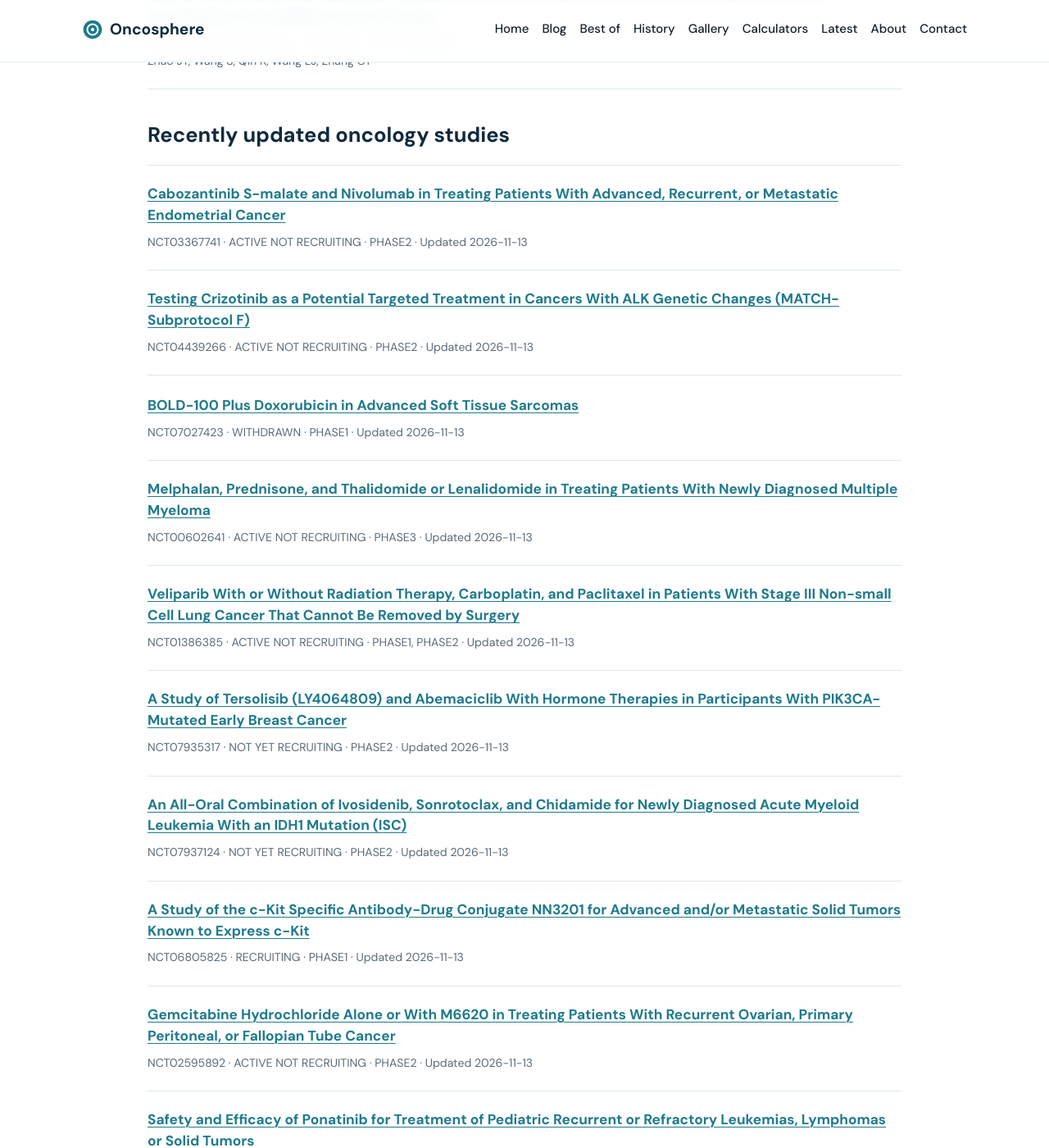
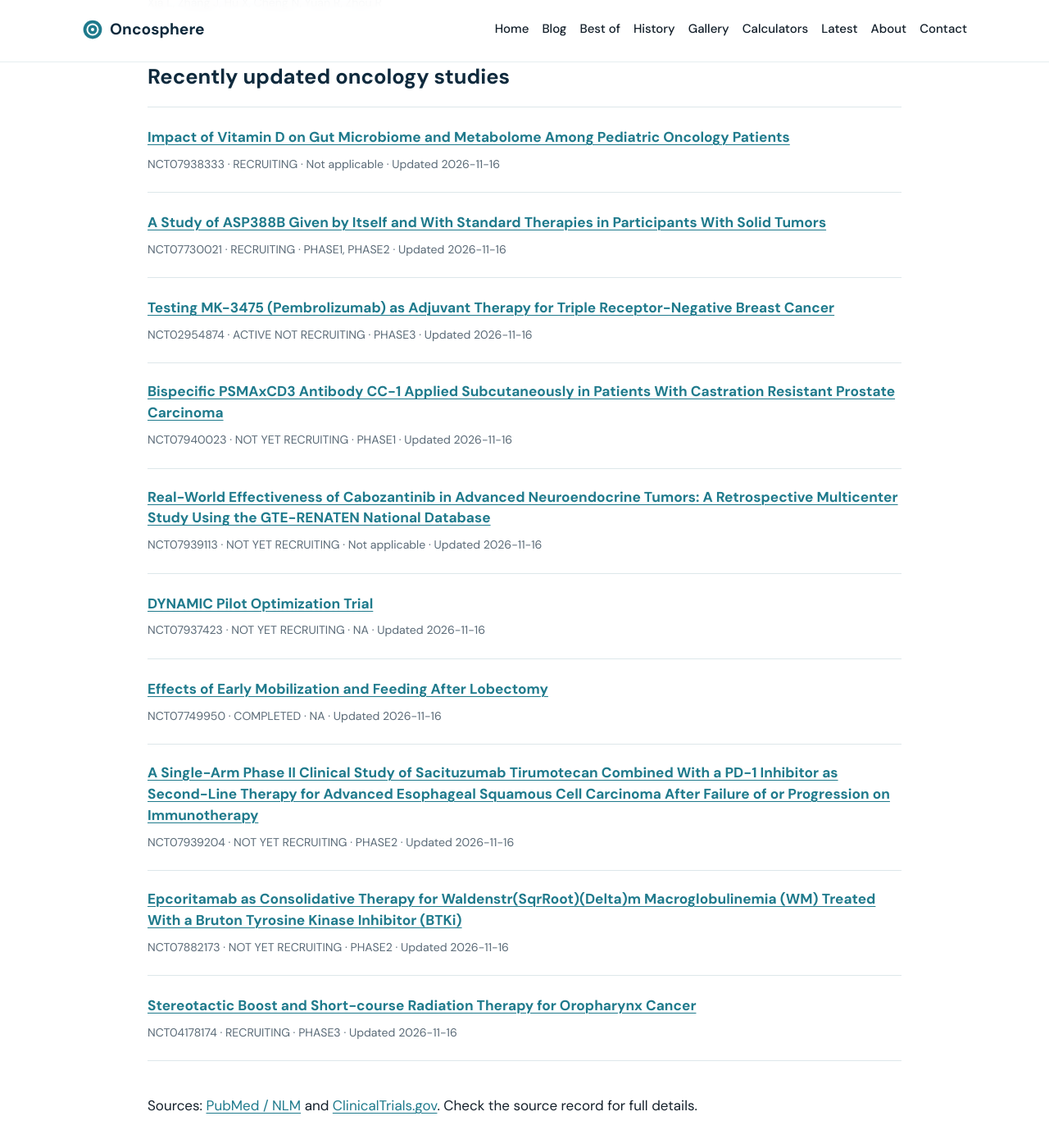
Before and after one commit to senthilstar/Oncosphere, a Jekyll site: the page built from latest.md, in a window 1280 px wide and 1400 px high, scrolled down 2541 px. Shown: the whole window at 82% size. Built offline with Jekyll 4.4.1, drawn with Linux system fonts in a browser that asks for light colours; some of the changed text lies outside the part shown.

Commit message:
Refresh oncology research feeds

```diff
--- a/_data/latest_pubmed.json
+++ b/_data/latest_pubmed.json
@@ -30,34 +30,49 @@
     "url": "https://pubmed.ncbi.nlm.nih.gov/42981670/"
   },
   {
-    "pmid": "42913036",
-    "title": "A novel dual-functional ligand targeting c-Myc and VEGF promoter G-quadruplexes for colorectal cancer therapy.",
-    "journal": "Spectrochimica acta. Part A, Molecular and biomolecular spectroscopy",
-    "pubdate": "2027 Feb 15",
+    "pmid": "43039505",
+    "title": "FDG PET/CT in Gynecologic Malignancies.",
+    "journal": "Magnetic resonance imaging clinics of North America",
+    "pubdate": "2027 Feb",
     "authors": [
-      "Gao JM",
-      "Yan W",
-      "Yang J",
-      "Ren H",
-      "Zhao L",
-      "Zhang Y",
-      "Chen Y",
-      "Zhou J",
-      "Wei ZZ",
-      "Liu Q",
-      "Zeng H",
-      "Ouyang Y",
-      "Hong Z",
-      "Chen Z",
-      "Zhang MM",
-      "Fan Y",
-      "Wang L",
-      "Huang Y",
-      "Wang H",
-      "Bai CC",
-      "Yang H"
+      "Aslaner K",
+      "Ozkan ZG",
+      "Akin EA"
     ],
-    "url": "https://pubmed.ncbi.nlm.nih.gov/42913036/"
+    "url": "https://pubmed.ncbi.nlm.nih.gov/43039505/"
+  },
+  {
+    "pmid": "43039500",
+    "title": "Breast Cancer and Hybrid Imaging Strategies.",
+    "journal": "Magnetic resonance imaging clinics of North America",
+    "pubdate": "2027 Feb",
+    "authors": [
+      "Ntekim AU",
+      "Dibble EH"
+    ],
+    "url": "https://pubmed.ncbi.nlm.nih.gov/43039500/"
+  },
+  {
+    "pmid": "43039498",
+    "title": "Prostate-Specific Membrane Antigen-Targeted Radioligand Therapy in Prostate Cancer: Patient Selection, Treatment Workflow, and Emerging Directions.",
+    "journal": "Magnetic resonance imaging clinics of North America",
+    "pubdate": "2027 Feb",
+    "authors": [
+      "Denizmen Zorba D",
+      "Sanli Y"
+    ],
+    "url": "https://pubmed.ncbi.nlm.nih.gov/43039498/"
+  },
+  {
+    "pmid": "43039495",
+    "title": "Carcinoma of Unknown Primary.",
+    "journal": "Magnetic resonance imaging clinics of North America",
+    "pubdate": "2027 Feb",
+    "authors": [
+      "Mesci I",
+      "Soydal C"
+    ],
+    "url": "https://pubmed.ncbi.nlm.nih.gov/43039495/"
   },
   {
     "pmid": "43032513",
@@ -212,47 +227,5 @@
       "Zhou R"
     ],
     "url": "https://pubmed.ncbi.nlm.nih.gov/42987515/"
-  },
-  {
-    "pmid": "42962979",
-    "title": "Glutamine deprivation elevates EFNB3 and its potential link to macropinocytosis in glioblastoma.",
-    "journal": "Biochimica et biophysica acta. Molecular basis of disease",
-    "pubdate": "2027 Feb",
-    "authors": [
-      "Wang B",
-      "Yao X",
-      "Su Y",
-      "Guo-QiangYuan",
-      "Pan Y"
-    ],
-    "url": "https://pubmed.ncbi.nlm.nih.gov/42962979/"
-  },
-  {
-    "pmid": "42960010",
-    "title": "Nanobiomechanics in Oncology: Atomic Force Microscopy for Cancer Mechanophenotyping Using Cellular Young's Modulus.",
-    "journal": "Journal of the Royal Society of New Zealand",
-    "pubdate": "2027 Feb",
-    "authors": [
-      "Tjoa H",
-      "Mei L",
-      "De Silva H",
-      "Tong D",
-      "Guan G"
-    ],
-    "url": "https://pubmed.ncbi.nlm.nih.gov/42960010/"
-  },
-  {
-    "pmid": "42956580",
-    "title": "Activatable self-reinforcing nanoplatforms potentiate ferroptosis via starvation and photothermal sensitization for amplified cancer therapy.",
-    "journal": "Biosensors & bioelectronics",
-    "pubdate": "2027 Feb 1",
-    "authors": [
-      "Zhao JY",
-      "Wang S",
-      "Qin K",
-      "Wang LJ",
-      "Zhang CY"
-    ],
-    "url": "https://pubmed.ncbi.nlm.nih.gov/42956580/"
   }
 ]
--- a/_data/latest_trials.json
+++ b/_data/latest_trials.json
@@ -1,82 +1,82 @@
 [
   {
-    "nct": "NCT03367741",
-    "title": "Cabozantinib S-malate and Nivolumab in Treating Patients With Advanced, Recurrent, or Metastatic Endometrial Cancer",
-    "status": "ACTIVE_NOT_RECRUITING",
-    "phase": "PHASE2",
-    "updated": "2026-11-13",
-    "url": "https://clinicaltrials.gov/study/NCT03367741"
+    "nct": "NCT07938333",
+    "title": "Impact of Vitamin D on Gut Microbiome and Metabolome Among Pediatric Oncology Patients",
+    "status": "RECRUITING",
+    "phase": "Not applicable",
+    "updated": "2026-11-16",
+    "url": "https://clinicaltrials.gov/study/NCT07938333"
   },
   {
-    "nct": "NCT04439266",
-    "title": "Testing Crizotinib as a Potential Targeted Treatment in Cancers With ALK Genetic Changes (MATCH-Subprotocol F)",
-    "status": "ACTIVE_NOT_RECRUITING",
-    "phase": "PHASE2",
-    "updated": "2026-11-13",
-    "url": "https://clinicaltrials.gov/study/NCT04439266"
+    "nct": "NCT07730021",
+    "title": "A Study of ASP388B Given by Itself and With Standard Therapies in Participants With Solid Tumors",
+    "status": "RECRUITING",
+    "phase": "PHASE1, PHASE2",
+    "updated": "2026-11-16",
+    "url": "https://clinicaltrials.gov/study/NCT07730021"
   },
   {
-    "nct": "NCT07027423",
-    "title": "BOLD-100 Plus Doxorubicin in Advanced Soft Tissue Sarcomas",
-    "status": "WITHDRAWN",
-    "phase": "PHASE1",
-    "updated": "2026-11-13",
-    "url": "https://clinicaltrials.gov/study/NCT07027423"
+    "nct": "NCT02954874",
+    "title": "Testing MK-3475 (Pembrolizumab) as Adjuvant Therapy for Triple Receptor-Negative Breast Cancer",
+    "status": "ACTIVE_NOT_RECRUITING",
+    "phase": "PHASE3",
+    "updated": "2026-11-16",
+    "url": "https://clinicaltrials.gov/study/NCT02954874"
   },
   {
-    "nct": "NCT00602641",
-    "title": "Melphalan, Prednisone, and Thalidomide or Lenalidomide in Treating Patients With Newly Diagnosed Multiple Myeloma",
-    "status": "ACTIVE_NOT_RECRUITING",
-    "phase": "PHASE3",
-    "updated": "2026-11-13",
-    "url": "https://clinicaltrials.gov/study/NCT00602641"
+    "nct": "NCT07940023",
+    "title": "Bispecific PSMAxCD3 Antibody CC-1 Applied Subcutaneously in Patients With Castration Resistant Prostate Carcinoma",
+    "status": "NOT_YET_RECRUITING",
+    "phase": "PHASE1",
+    "updated": "2026-11-16",
+    "url": "https://clinicaltrials.gov/study/NCT07940023"
   },
   {
-    "nct": "NCT01386385",
-    "title": "Veliparib With or Without Radiation Therapy, Carboplatin, and Paclitaxel in Patients With Stage III Non-small Cell Lung Cancer That Cannot Be Removed by Surgery",
-    "status": "ACTIVE_NOT_RECRUITING",
-    "phase": "PHASE1, PHASE2",
-    "updated": "2026-11-13",
-    "url": "https://clinicaltrials.gov/study/NCT01386385"
+    "nct": "NCT07939113",
+    "title": "Real-World Effectiveness of Cabozantinib in Advanced Neuroendocrine Tumors: A Retrospective Multicenter Study Using the GTE-RENATEN National Database",
+    "status": "NOT_YET_RECRUITING",
+    "phase": "Not applicable",
+    "updated": "2026-11-16",
+    "url": "https://clinicaltrials.gov/study/NCT07939113"
   },
   {
-    "nct": "NCT07935317",
-    "title": "A Study of Tersolisib (LY4064809) and Abemaciclib With Hormone Therapies in Participants With PIK3CA-Mutated Early Breast Cancer",
+    "nct": "NCT07937423",
+    "title": "DYNAMIC Pilot Optimization Trial",
+    "status": "NOT_YET_RECRUITING",
+    "phase": "NA",
+    "updated": "2026-11-16",
+    "url": "https://clinicaltrials.gov/study/NCT07937423"
+  },
+  {
+    "nct": "NCT07749950",
+    "title": "Effects of Early Mobilization and Feeding After Lobectomy",
+    "status": "COMPLETED",
+    "phase": "NA",
+    "updated": "2026-11-16",
+    "url": "https://clinicaltrials.gov/study/NCT07749950"
+  },
+  {
+    "nct": "NCT07939204",
+    "title": "A Single-Arm Phase II Clinical Study of Sacituzumab Tirumotecan Combined With a PD-1 Inhibitor as Second-Line Therapy for Advanced Esophageal Squamous Cell Carcinoma After Failure of or Progression on Immunotherapy",
     "status": "NOT_YET_RECRUITING",
     "phase": "PHASE2",
-    "updated": "2026-11-13",
-    "url": "https://clinicaltrials.gov/study/NCT07935317"
+    "updated": "2026-11-16",
+    "url": "https://clinicaltrials.gov/study/NCT07939204"
   },
   {
-    "nct": "NCT07937124",
-    "title": "An All-Oral Combination of Ivosidenib, Sonrotoclax, and Chidamide for Newly Diagnosed Acute Myeloid Leukemia With an IDH1 Mutation (ISC)",
+    "nct": "NCT07882173",
+    "title": "Epcoritamab as Consolidative Therapy for Waldenstr(SqrRoot)(Delta)m Macroglobulinemia (WM) Treated With a Bruton Tyrosine Kinase Inhibitor (BTKi)",
     "status": "NOT_YET_RECRUITING",
     "phase": "PHASE2",
-    "updated": "2026-11-13",
-    "url": "https://clinicaltrials.gov/study/NCT07937124"
+    "updated": "2026-11-16",
+    "url": "https://clinicaltrials.gov/study/NCT07882173"
   },
   {
-    "nct": "NCT06805825",
-    "title": "A Study of the c-Kit Specific Antibody-Drug Conjugate NN3201 for Advanced and/or Metastatic Solid Tumors Known to Express c-Kit",
+    "nct": "NCT04178174",
+    "title": "Stereotactic Boost and Short-course Radiation Therapy for Oropharynx Cancer",
     "status": "RECRUITING",
-    "phase": "PHASE1",
-    "updated": "2026-11-13",
-    "url": "https://clinicaltrials.gov/study/NCT06805825"
-  },
-  {
-    "nct": "NCT02595892",
-    "title": "Gemcitabine Hydrochloride Alone or With M6620 in Treating Patients With Recurrent Ovarian, Primary Peritoneal, or Fallopian Tube Cancer",
-    "status": "ACTIVE_NOT_RECRUITING",
-    "phase": "PHASE2",
-    "updated": "2026-11-13",
-    "url": "https://clinicaltrials.gov/study/NCT02595892"
-  },
-  {
-    "nct": "NCT03934372",
-    "title": "Safety and Efficacy of Ponatinib for Treatment of Pediatric Recurrent or Refractory Leukemias, Lymphomas or Solid Tumors",
-    "status": "RECRUITING",
-    "phase": "PHASE1, PHASE2",
-    "updated": "2026-11-13",
-    "url": "https://clinicaltrials.gov/study/NCT03934372"
+    "phase": "PHASE3",
+    "updated": "2026-11-16",
+    "url": "https://clinicaltrials.gov/study/NCT04178174"
   }
 ]
```
